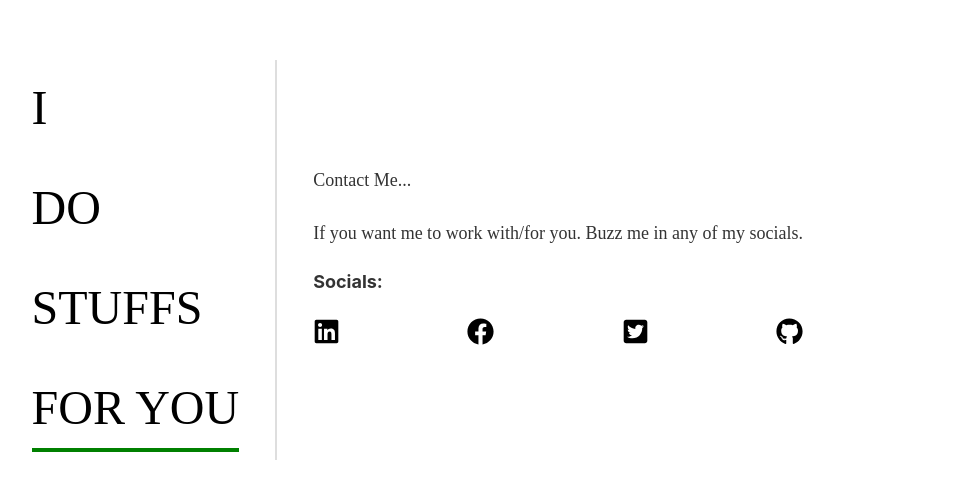
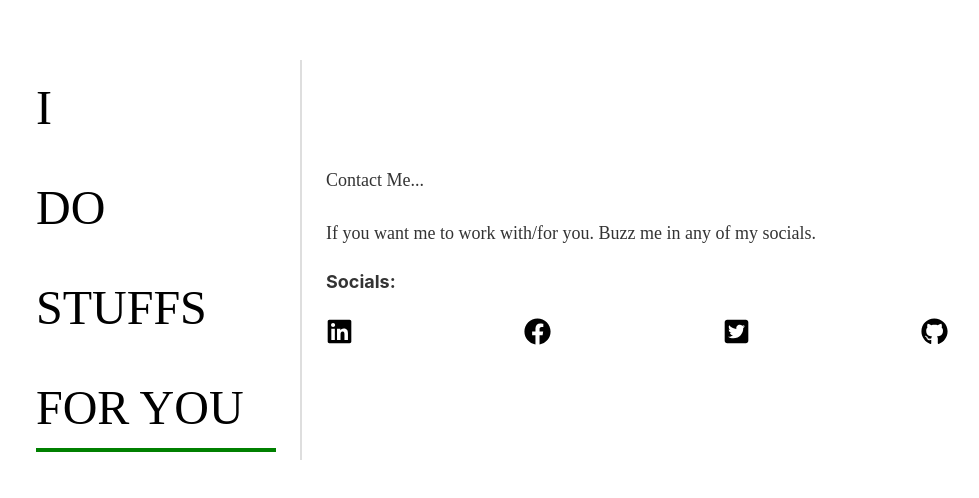
Before and after one commit to tilakbasyal/portfolio, a Gatsby site: page /contact in a window 1280 px wide. Shown: the part 140-638 px from the top of the page, without its empty margins (148-1127 px from the left). Built offline with nearby package versions, Linux system fonts and the light colour scheme; Gatsby itself is replaced by a stand-in of ours; a web font is replaced by a local one.

Commit message:
more improvement

```diff
--- /dev/null
+++ b/src/components/Wrapper.js
@@ -0,0 +1,25 @@
+// this is the main wrapper for whole webpage.
+import React from 'react';
+import PropTypes from "prop-types";
+
+const styles = {
+  root: {
+    display: 'grid',
+    gridTemplateColumns: "minmax(210px, 30%) auto 1fr",
+    // placeItems: 'center'
+  }
+}
+
+const Wrapper = ({children}) => {
+  return (
+    <div style={styles.root}>
+      {children}
+    </div>
+  )
+};
+
+Wrapper.propTypes = {
+  children: PropTypes.node.isRequired
+}
+
+export default Wrapper;
--- a/src/components/layout.js
+++ b/src/components/layout.js
@@ -35,7 +35,7 @@ const Layout = ({ children }) => {
         style={{
           margin: `0 auto`,
           maxWidth: 960,
-          padding: `0 1.0875rem 1.45rem`,
+          // padding: `0 1.0875rem 1.45rem`,
           fontFamily: 'Nunito',
         }}
       >
--- a/src/components/pageContent.js
+++ b/src/components/pageContent.js
@@ -5,7 +5,8 @@ const styles = {
   pageContent: {
   display: 'flex',
   flexDirection: 'column',
-  justifyContent: 'center'
+  justifyContent: 'center',
+  margin: '0 24px'
 }
 }
 
--- a/src/components/sidebar.js
+++ b/src/components/sidebar.js
@@ -13,7 +13,8 @@ const styles = {
     display: 'flex',
     flexDirection: 'column',
     justifyContent: 'center',
-    height: '100vh'
+    height: '100vh',
+    margin: '0 24px'
   },
   link: {
     display: 'flex',
@@ -28,7 +29,7 @@ const styles = {
   },
   line: {
     border: '1px solid #dedede',
-    margin: '25vh 2rem'
+    margin: '25vh 0'
   },
   active: {
     borderBottom: '4px solid green'
--- a/src/pages/contact.js
+++ b/src/pages/contact.js
@@ -3,6 +3,8 @@ import Layout from "../components/layout"
 import SEO from "../components/seo"
 import Sidebar from '../components/sidebar';
 import SidebarContent from '../components/pageContent';
+import Wrapper from '../components/Wrapper';
+
 
 import { FaFacebook, FaTwitterSquare, FaLinkedin, FaGithub} from 'react-icons/fa';
 
@@ -23,7 +25,7 @@ export default function Contact() {
   return (
     <Layout>
       <SEO title="Contact" />
-      <div style={{display: 'flex', fontFamily: 'Nunito'}}>
+      <Wrapper>
         <Sidebar />
         <SidebarContent>
           <p>Contact Me...</p>
@@ -35,7 +37,7 @@ export default function Contact() {
            ))}
           </div>
         </SidebarContent>
-      </div>
+      </Wrapper>
     </Layout>
   )
 }
```
Also changed, not shown: src/pages/index.js (+3 -8 lines), src/pages/portfolio.js (+11 -7 lines), src/pages/works.js (+5 -4 lines).
